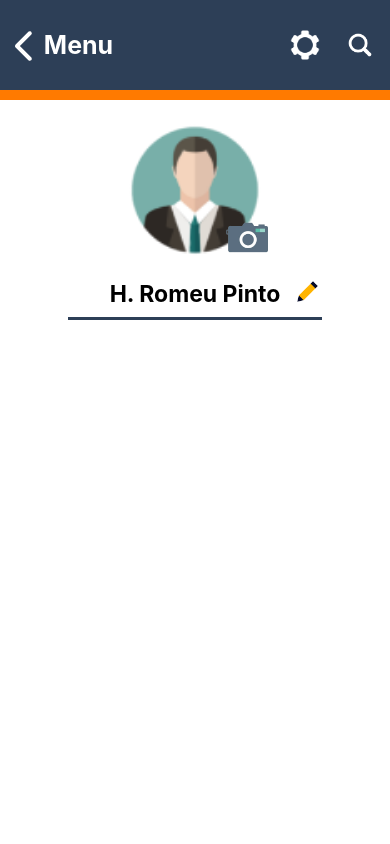
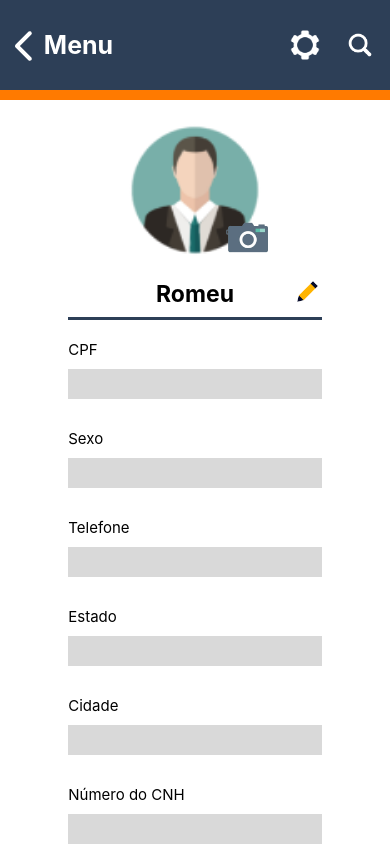
Before and after one commit to RexDetona/ProjectAutosaveMobile, a React Native app: screen /Perfil in a window 390 px wide. Built offline with nearby package versions, Linux system fonts and the light colour scheme.

Commit message:
Pagina Fretes e Perfil
Adicionado conteúdo na Página Fretes e incrementados inputs junto com o botão atualizar na página perfil.

```diff
--- a/src/pages/ListaFretes.js
+++ b/src/pages/ListaFretes.js
@@ -1,7 +1,7 @@
 import React, { useState } from 'react';
 import { View, Text, StatusBar, StyleSheet, Image, TextInput, TouchableOpacity, Modal, Pressable, ScrollView } from 'react-native';
 
-export function ListaFretes({navigation}) {
+export function ListaFretes({ navigation }) {
     const [modalVisible, setModalVisible] = useState(false);
     const [selectedFilters, setSelectedFilters] = useState([]);
     const [expandedCards, setExpandedCards] = useState([false, false]); // Array de estado para controlar a expansão de cada card
@@ -54,18 +54,41 @@ export function ListaFretes({navigation}) {
 
                                 {/* Conteúdo expandido */}
                                 {expandedCards[0] && (
-                                    <View style={{}}>
+
+                                    <View style={styles.cardexp}>
                                         <View>
-                                            <Text style={{ fontSize: 12, paddingTop: 30, marginLeft: -90, fontWeight: 'bold', }}>Veiculo</Text>
-                                            <Text style={{ fontSize: 11, paddingTop: 5, marginLeft: -90, }}>Fiorino, VLC, 4/4, Toco</Text>
+                                            <Text style={{ fontSize: 12, fontWeight: 'bold'}}>Veiculo</Text>
+                                            <Text style={{ fontSize: 11 }}>Fiorino, VLC, 4/4, Toco</Text>
+                                            <Text style={{ fontSize: 12, fontWeight: 'bold' }}>Carroceria</Text>
+                                            <Text style={{ fontSize: 11 }}>Baú, Sider</Text>
+                                            <Text style={{ fontSize: 12, fontWeight: 'bold' }}>Produto</Text>
+                                            <Text style={{ fontSize: 11 }}>Fogões</Text>
+                                            <Text style={{ fontSize: 12, fontWeight: 'bold' }}>KM</Text>
+                                            <Text style={{ fontSize: 11 }}>437,2 km</Text>
                                         </View>
                                         <View>
-                                            <Text style={{ fontSize: 12, paddingTop: 30, marginLeft: -90, fontWeight: 'bold', }}>Veiculo</Text>
-                                            <Text style={{ fontSize: 11, paddingTop: 5, marginLeft: -90, }}>Fiorino, VLC, 4/4, Toco</Text>
+                                        <Text style={{ fontSize: 12, fontWeight: 'bold' }}></Text>
+                                            <Text style={{ fontSize: 11 }}></Text>
+                                            <Text style={{ fontSize: 12, fontWeight: 'bold' }}>Peso de carga</Text>
+                                            <Text style={{ fontSize: 11 }}>2 t</Text>
+                                            <Text style={{ fontSize: 12, fontWeight: 'bold' }}>Obs</Text>
+                                            <Text style={{ fontSize: 11 }}>Entrega na Loja</Text>
+                                            <Text style={{ fontSize: 12, fontWeight: 'bold' }}>Pagamento</Text>
+                                            <Text style={{ fontSize: 11 }}>PIX</Text>
+                                        </View>
+                                        <View>
+                                            <Text style={{ fontSize: 12, fontWeight: 'bold' }}>Lona</Text>
+                                            <Text style={{ fontSize: 11 }}>NÃO</Text>
+                                            <Text style={{ fontSize: 12, fontWeight: 'bold' }}>Pedágio</Text>
+                                            <Text style={{ fontSize: 11 }}>SIM</Text>
+                                            <Text style={{ fontSize: 12, fontWeight: 'bold' }}>Rastreamento</Text>
+                                            <Text style={{ fontSize: 11 }}>NÃO</Text>
+                                            <Text style={{ fontSize: 12, fontWeight: 'bold' }}>Agenciamento</Text>
+                                            <Text style={{ fontSize: 11 }}>NÃO</Text>
                                         </View>
 
-                                        {/* Continuar conteudo do card expandido. -Gustavo */}
                                     </View>
+
 
                                 )}
                             </View>
@@ -327,4 +350,17 @@ const styles = StyleSheet.create({
     scrollView: {
         flexGrow: 1,
     },
+    cardexp: {
+        paddingTop: 10,
+        display: 'flex',
+        alignItems: 'center',
+        justifyContent: 'center',
+        flexDirection: 'row',
+        gap: 20,
+    },
+    barra: {
+        height: 20,
+        width: '90%',
+        backgroundColor: '#fff'
+    }
 });
--- a/src/pages/Perfil.js
+++ b/src/pages/Perfil.js
@@ -10,7 +10,7 @@ export function Perfil({ navigation }) {
     <TouchableOpacity onPress={() => navigation.navigate('ListaFretes')}><Image source={require('../assets/imagens/voltar.png')} style={styles.voltar}/></TouchableOpacity>
         <Text style={styles.mobyheader}>  Menu</Text>
         </View>
-        <View style={{flexDirection: 'row'}}>
+        <View style={{flexDirection:'row'}}>
         <TouchableOpacity onPress={() => navigation.navigate('Perfil')}>
             <Image
                 source={require('../assets/imagens/configuracao.png')}
@@ -25,6 +25,7 @@ export function Perfil({ navigation }) {
         </TouchableOpacity>
         </View>
     </View>
+    <ScrollView>
     <View style={{width: '100%'}}>
     <View style={{position:'relative', marginVertical: 15, alignItems: 'center'}}>
     <TouchableOpacity style={styles.perfil}>
@@ -41,7 +42,7 @@ export function Perfil({ navigation }) {
         </TouchableOpacity>
     </View>
     <View style={styles.nome}>
-      <Text style={styles.textoNome}>H. Romeu Pinto</Text>
+      <Text style={styles.textoNome}>Romeu</Text>
       <TouchableOpacity style={styles.altNome}>
             <Image
                 source={require('../assets/imagens/lapis.png')}
@@ -50,6 +51,30 @@ export function Perfil({ navigation }) {
         </TouchableOpacity>
     </View>
     </View>
+    <View style={styles.dados}>
+    <Text style={styles.textlabel}>CPF</Text>
+        <TextInput style={styles.input} selectionColor={'#FF7A00'}></TextInput>
+        <Text style={styles.textlabel}>Sexo</Text>
+        <TextInput style={styles.input} selectionColor={'#FF7A00'}></TextInput>
+        <Text style={styles.textlabel}>Telefone</Text>
+        <TextInput style={styles.input} selectionColor={'#FF7A00'}></TextInput>
+        <Text style={styles.textlabel}>Estado</Text>
+        <TextInput style={styles.input} selectionColor={'#FF7A00'}></TextInput>
+        <Text style={styles.textlabel}>Cidade</Text>
+        <TextInput style={styles.input} selectionColor={'#FF7A00'}></TextInput>
+        <Text style={styles.textlabel}>Número do CNH</Text>
+        <TextInput style={styles.input} selectionColor={'#FF7A00'}></TextInput>
+        <Text style={styles.textlabel}>Categoria do CNH</Text>
+        <TextInput style={styles.input} selectionColor={'#FF7A00'}></TextInput>
+        <Text style={styles.textlabel}>Data de Emissão</Text>
+        <TextInput style={styles.input} selectionColor={'#FF7A00'}></TextInput>
+        <Text style={styles.textlabel}>Estado Expedidor</Text>
+        <TextInput style={styles.input} selectionColor={'#FF7A00'}></TextInput>
+        <TouchableOpacity style={styles.botaoatt}>
+          <Text style={styles.textobotao}>ATUALIZAR</Text>
+        </TouchableOpacity>
+    </View>
+    </ScrollView>
     </View>
   );
 }
@@ -58,7 +83,6 @@ const styles = StyleSheet.create({
   container: {
     flex: 1,
     backgroundColor: '#fff',
-    alignItems: 'center',
 },
 header: {
   paddingHorizontal: 15,
@@ -131,4 +155,34 @@ lapisIcon: {
   width: 23,
   height: 23,
 },
+dados: {
+  display: 'flex',
+  alignItems: 'center',
+  paddingVertical: 20,
+},
+textlabel: {
+  paddingBottom: 10,
+  fontSize: 15,
+  width:'65%',
+},
+input: {
+  textAlign: 'center',
+  height: 30,
+  marginBottom: 30,
+  width:'65%',
+  backgroundColor: '#D9D9D9',
+},
+botaoatt: {
+  alignItems: 'center',
+  justifyContent: 'center',
+  height: 45,
+  width: 170,
+  backgroundColor: '#FF7A00',
+  borderRadius: 6,
+},
+textobotao: {
+ color: '#fff',
+ fontWeight: 'bold',
+ fontSize: 23,
+}
 });
```
